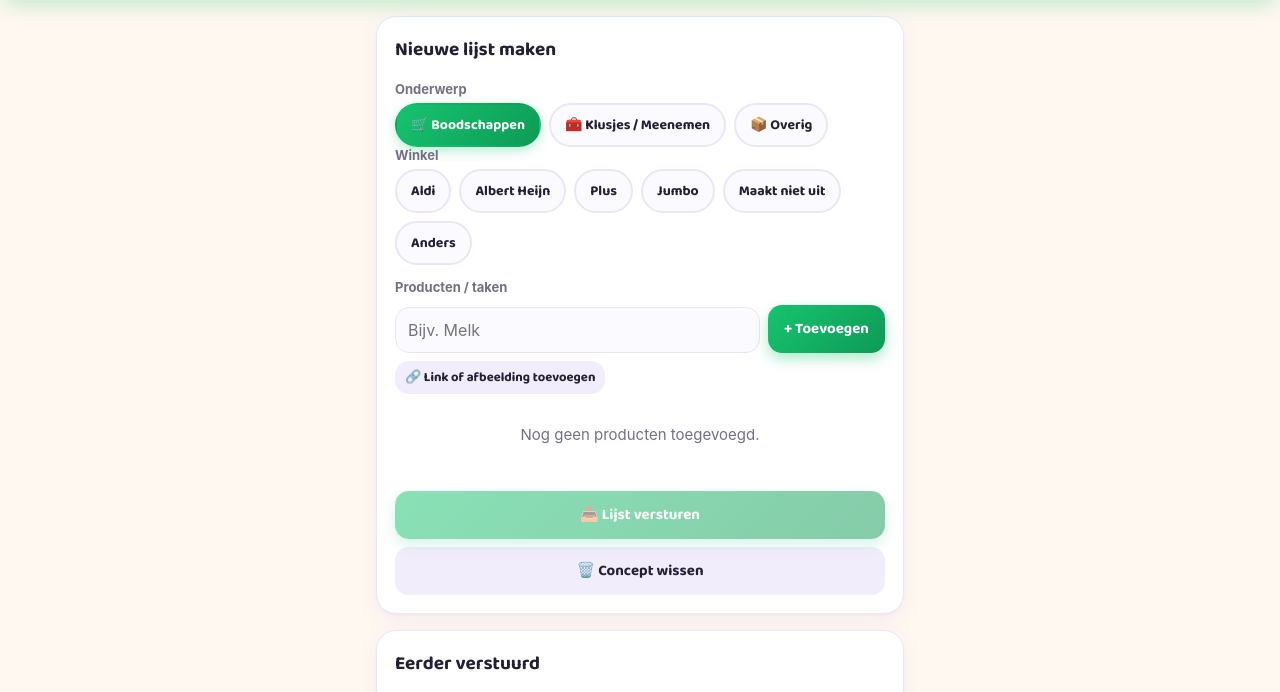
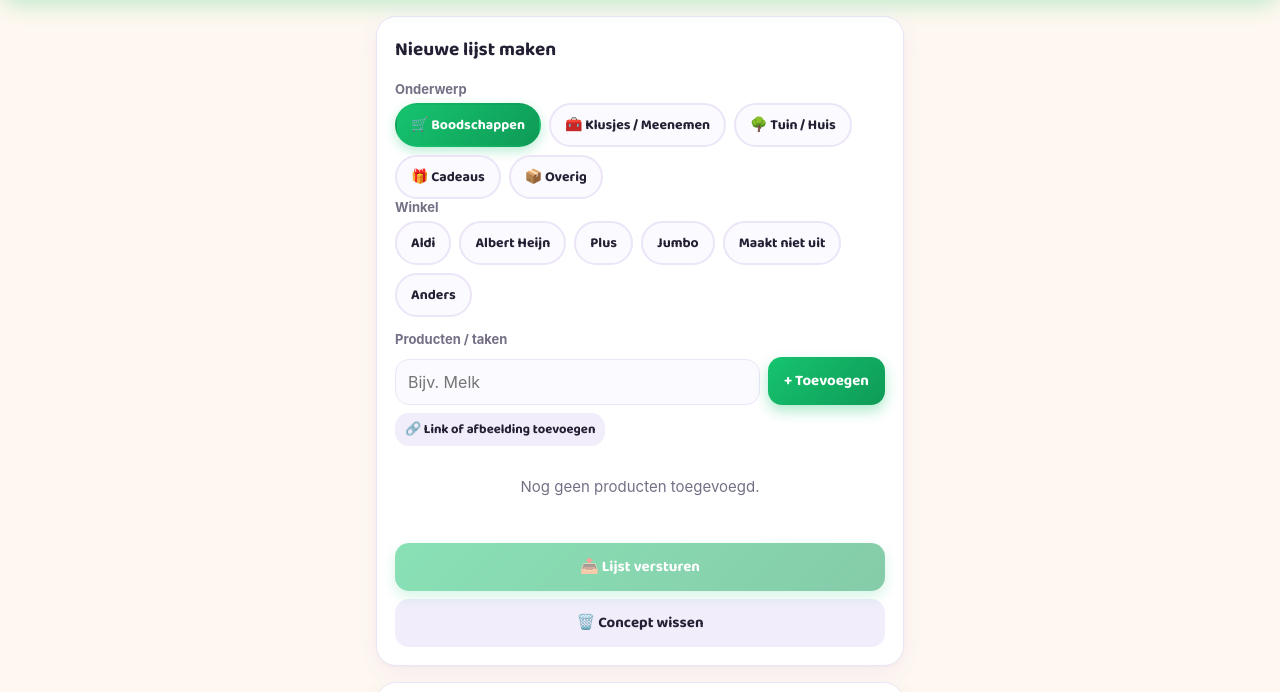
Before and after one commit to mwasmits-bot/shoppinlistesther, a website: page index.html in a window 1280 px wide. Shown: the part 65-757 px from the top of the page. Drawn offline with nearby package versions, Linux system fonts and the light colour scheme; no server answers.

Commit message:
Add Tuin/Huis and Cadeaus subject options
Two new list types alongside Boodschappen/Klusjes/Overig:
- "Tuin / Huis" for garden/house chores.
- "Cadeaus" for gift lists — since a product link matters most here,
  the link/image fields auto-expand instead of staying behind the
  toggle, and the item placeholder switches to a gift example.

Placeholder text and the link auto-expand are now centralized in
setSubject() so every reset path (draft load, clear, after send)
stays consistent.

Co-Authored-By: Claude Sonnet 5 <noreply@anthropic.com>

```diff
--- a/app.js
+++ b/app.js
@@ -380,6 +380,14 @@ STORES.forEach((s) => {
   storeButtons.appendChild(btn);
 });
 
+const ITEM_PLACEHOLDERS = {
+  "Boodschappen": "Bijv. Melk",
+  "Klusjes / Meenemen": "Bijv. Paspoort meenemen",
+  "Tuin / Huis": "Bijv. Gras maaien",
+  "Cadeaus": "Bijv. LEGO-set",
+  "Overig": "Naam item"
+};
+
 function setSubject(value) {
   subjectSelect.value = value;
   subjectButtons.querySelectorAll("button").forEach((b) => {
@@ -387,6 +395,10 @@ function setSubject(value) {
   });
   storeWrap.hidden = value !== "Boodschappen";
   customSubjectWrap.hidden = value !== "Overig";
+  itemNameInput.placeholder = ITEM_PLACEHOLDERS[value] || "Naam item";
+  // Bij cadeaus is een link naar het product zo waardevol dat we het
+  // invoerveld meteen openklappen in plaats van achter een toggle te verstoppen.
+  itemExtraWrap.hidden = value !== "Cadeaus";
   saveDraft();
 }
 
--- a/index.html
+++ b/index.html
@@ -48,6 +48,8 @@
       <div class="button-group" id="subject-buttons">
         <button type="button" data-value="Boodschappen">🛒 Boodschappen</button>
         <button type="button" data-value="Klusjes / Meenemen">🧰 Klusjes / Meenemen</button>
+        <button type="button" data-value="Tuin / Huis">🌳 Tuin / Huis</button>
+        <button type="button" data-value="Cadeaus">🎁 Cadeaus</button>
         <button type="button" data-value="Overig">📦 Overig</button>
       </div>
 
@@ -115,6 +117,6 @@
 
 <script src="https://cdn.jsdelivr.net/npm/@emailjs/browser@4/dist/email.min.js"></script>
 <script src="config.js?v=7"></script>
-<script type="module" src="app.js?v=14"></script>
+<script type="module" src="app.js?v=15"></script>
 </body>
 </html>
```
